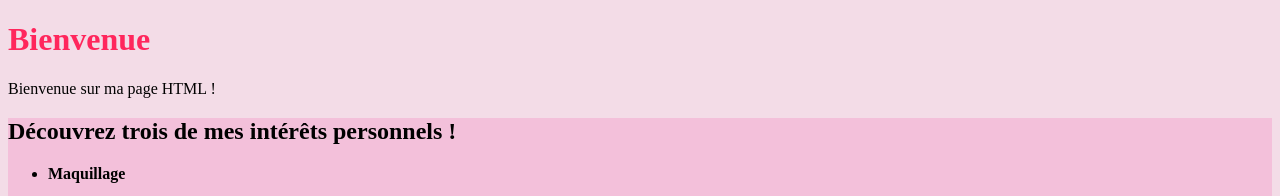
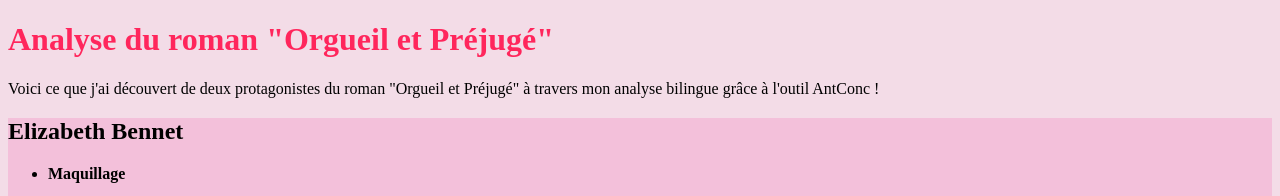
Before and after one commit to ErikaMaffei/TIC_Final_Maffei, a plain HTML site: page index.html in a window 1280 px wide. Shown: the top 196 px of the page. Drawn offline with Linux system fonts and the light colour scheme.

Commit message:
modification de l'index

```diff
--- a/index.html
+++ b/index.html
@@ -1,14 +1,14 @@
 <!DOCTYPE html>
 <html>
     <head>
-        <title>Page d'accueil</title>
+        <title>TP Final - TIC</title>
         <link rel="stylesheet" href="style.css">
     </head>
     <body>
-       <h1>Bienvenue</h1>
-        <p>Bienvenue sur ma page HTML !</p>
+       <h1>Analyse du roman "Orgueil et Préjugé"</h1>
+        <p>Voici ce que j'ai découvert de deux protagonistes du roman "Orgueil et Préjugé" à travers mon analyse bilingue grâce à l'outil AntConc !</p>
     <div>
-        <h2>Découvrez trois de mes intérêts personnels !</h2>
+        <h2> Elizabeth Bennet</h2>
         <ul>
             <li>Maquillage</li>
             <p>J'adore regarder des tutoriels sur Youtube et tester de nouveaux produits !</p>
@@ -21,6 +21,7 @@
             <p><img src="https://cdn.pixabay.com/photo/2017/11/24/10/43/admission-2974645_1280.jpg" width="30%"></p>
         </ul>
         </div>
+        <h2> Mr. Darcy</h2>
 
     </body>
 </html>
```
